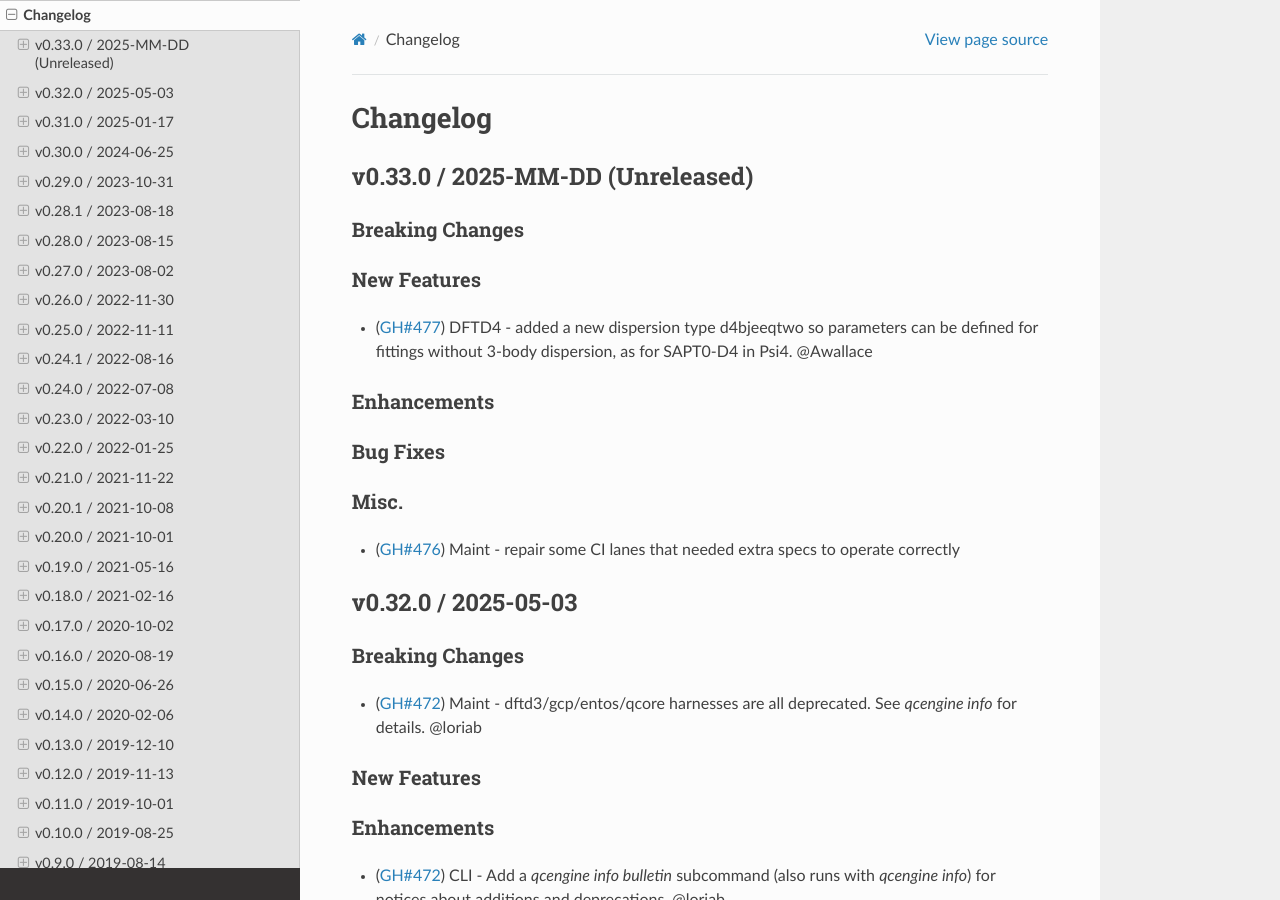
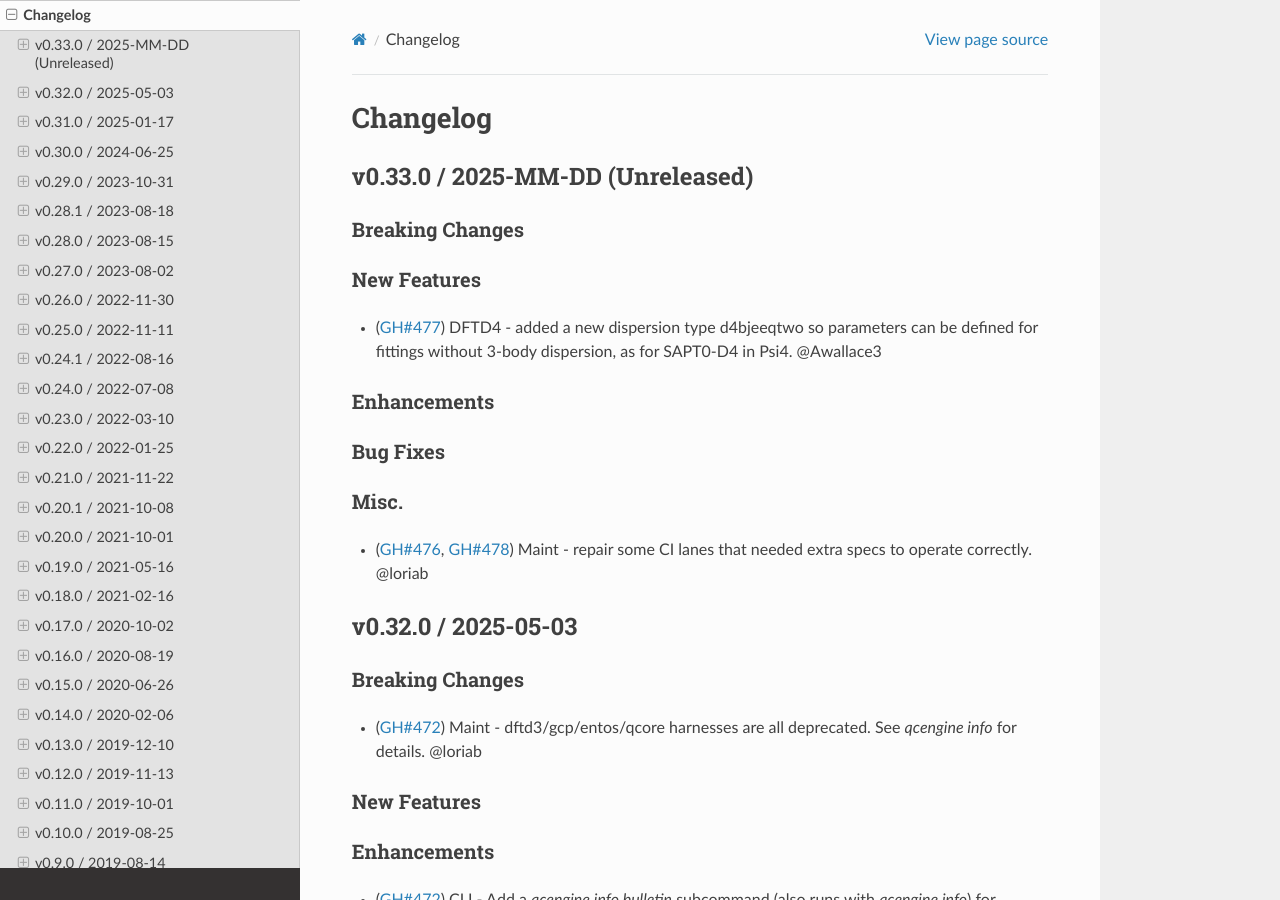
Before and after one commit to MolSSI/QCEngine, a Sphinx documentation site: the page built from docs/source/changelog.rst, in a window 1280 px wide and 900 px high. Built offline with Sphinx 7.4.7 and the Read the Docs theme 3.1.0, drawn with Linux system fonts in a browser that asks for light colours; the version number could not be read and is left out.

Commit message:
Update changelog.rst

```diff
--- a/docs/source/changelog.rst
+++ b/docs/source/changelog.rst
@@ -37,7 +37,7 @@
 New Features
 ++++++++++++
 - (:pr:`477`) DFTD4 - added a new dispersion type d4bjeeqtwo so parameters can be defined
-  for fittings without 3-body dispersion, as for SAPT0-D4 in Psi4. @Awallace
+  for fittings without 3-body dispersion, as for SAPT0-D4 in Psi4. @Awallace3
 
 Enhancements
 ++++++++++++
@@ -47,7 +47,7 @@
 
 Misc.
 +++++
-- (:pr:`476`) Maint - repair some CI lanes that needed extra specs to operate correctly
+- (:pr:`476`, :pr:`478`) Maint - repair some CI lanes that needed extra specs to operate correctly. @loriab
 
 
 v0.32.0 / 2025-05-03
```
